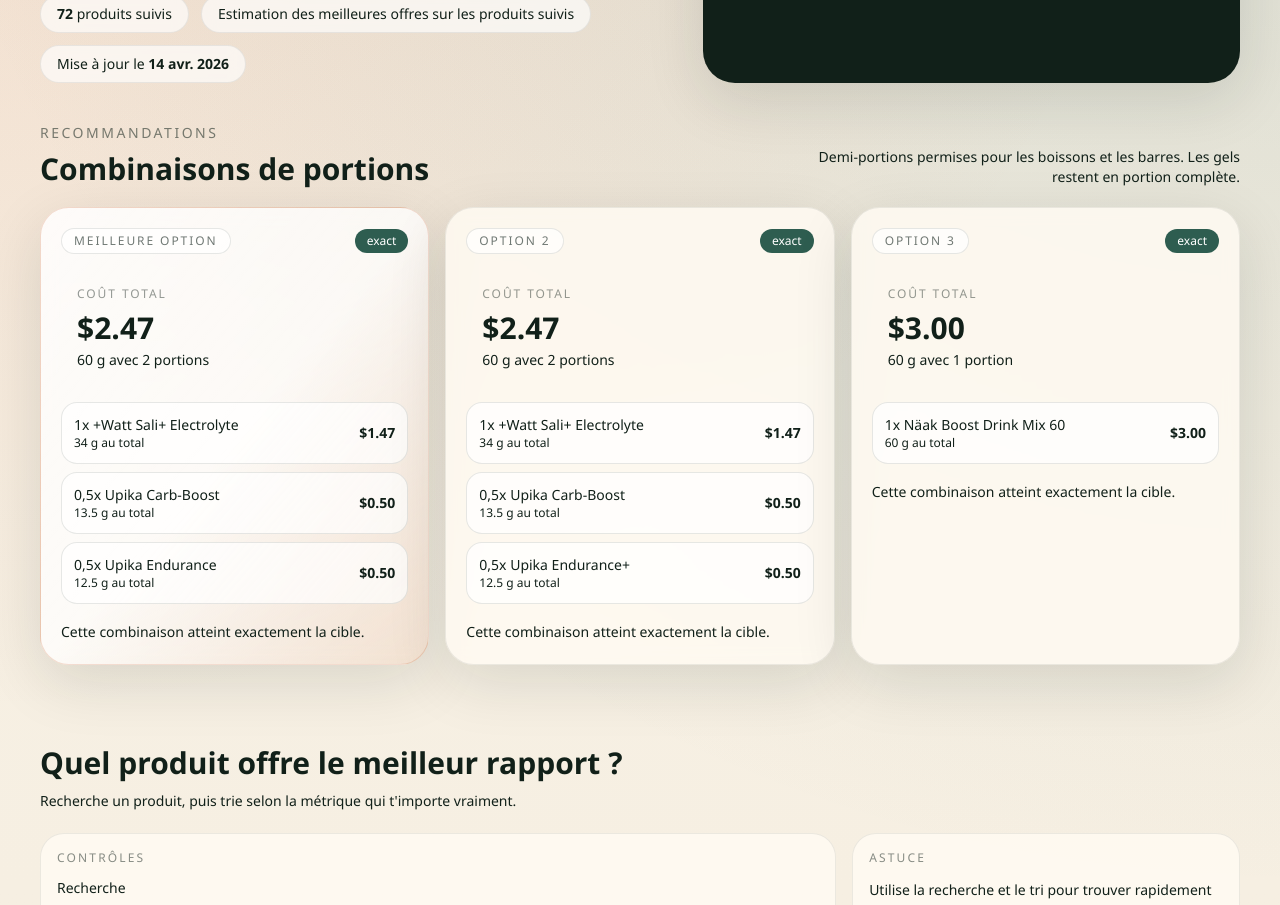
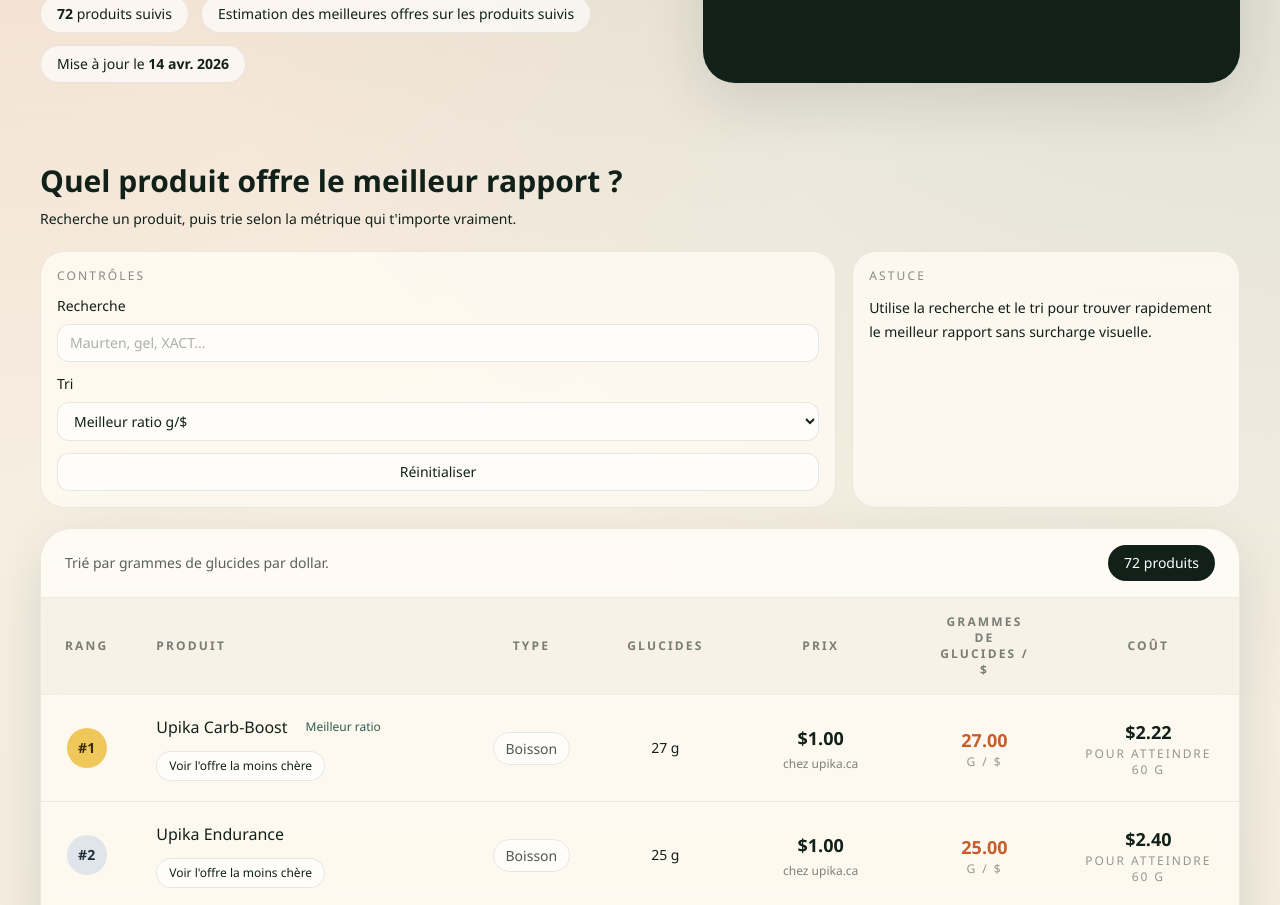
Before and after one commit to nathanguerard-ai/carbrate-site, a Next.js app: page / in a window 1280 px wide. Shown: the part 520-1425 px from the top of the page. Built offline with nearby package versions, Linux system fonts and the light colour scheme; no server answers.

Commit message:
Remove portion recommendation section from page

```diff
--- a/app/page.tsx
+++ b/app/page.tsx
@@ -5,7 +5,6 @@
   clampTargetGrams,
   DEFAULT_TARGET_CARBS,
   getCatalogUpdatedAt,
-  getPortionRecommendations,
   getProducts,
 } from "@/lib/carbrate";
 
@@ -69,11 +68,6 @@
   const scopeDescription = hasActiveFilters
     ? "dans la sélection"
     : "dans le catalogue";
-  const portionRecommendations = getPortionRecommendations(
-    visibleProducts,
-    targetGrams,
-    3,
-  );
 
   return (
     <div className="mx-auto w-full max-w-7xl flex-col px-6 py-8 sm:px-8 lg:px-10">
@@ -192,89 +186,7 @@
         </section>
       </section>
 
-      {portionRecommendations.length > 0 ? (
-        <section className="pb-10">
-          <div className="mb-5 flex items-end justify-between gap-4">
-            <div>
-              <p className="text-sm uppercase tracking-[0.18em] text-ink/55">
-                Recommandations
-              </p>
-              <h2 className="mt-2 text-3xl font-semibold text-ink">
-                Combinaisons de portions
-              </h2>
-            </div>
-            <p className="max-w-md text-right text-sm text-ink/62">
-              Demi-portions permises pour les boissons et les barres. Les gels
-              restent en portion complète.
-            </p>
-          </div>
-          <div className="grid gap-4 lg:grid-cols-3">
-            {portionRecommendations.map((plan, index) => (
-              <article
-                key={`plan-${index}-${plan.totalCarbs}-${plan.totalCost}`}
-                className={`rounded-[1.8rem] border p-5 shadow-card backdrop-blur ${
-                  index === 0
-                    ? "border-accent/20 bg-gradient-to-br from-white/85 via-white/75 to-accent/10"
-                    : "border-[var(--line)] bg-[var(--panel)]"
-                }`}
-              >
-                <div className="flex items-center justify-between gap-3">
-                  <span className="rounded-full border border-ink/10 bg-white/70 px-3 py-1 text-xs uppercase tracking-[0.16em] text-ink/60">
-                    {index === 0 ? "Meilleure option" : `Option ${index + 1}`}
-                  </span>
-                  <span className={`rounded-full px-3 py-1 text-xs ${
-                    plan.differenceFromTarget === 0
-                      ? "bg-pine text-white"
-                      : plan.totalCarbs > targetGrams
-                        ? "bg-[#f0c75a] text-[#3a2b00]"
-                        : "bg-white/70 text-ink/70"
-                  }`}>
-                    {plan.differenceFromTarget === 0
-                      ? "exact"
-                      : plan.totalCarbs > targetGrams
-                        ? `+${plan.totalCarbs - targetGrams} g`
-                        : `-${targetGrams - plan.totalCarbs} g`}
-                  </span>
-                </div>
-                <div className="mt-4 rounded-[1.2rem] bg-white/78 px-4 py-4">
-                  <p className="text-xs uppercase tracking-[0.16em] text-ink/45">
-                    Coût total
-                  </p>
-                  <p className="mt-2 text-3xl font-semibold text-ink">
-                    ${plan.totalCost.toFixed(2)}
-                  </p>
-                  <p className="mt-1 text-sm text-ink/58">
-                    {plan.totalCarbs} g avec {formatPortions(plan.portionCount)}
-                  </p>
-                </div>
-                <div className="mt-4 space-y-2">
-                  {plan.items.map((item) => (
-                    <div
-                      key={`${item.productId}-${item.portions}`}
-                      className="flex items-center justify-between gap-3 rounded-[1rem] border border-ink/10 bg-white/70 px-3 py-3"
-                    >
-                      <div>
-                        <p className="text-sm font-medium text-ink">
-                          {formatMultiplier(item.portions)} {item.brand} {item.name}
-                        </p>
-                        <p className="text-xs text-ink/58">
-                          {item.totalCarbs} g au total
-                        </p>
-                      </div>
-                      <p className="text-sm font-semibold text-ink">
-                        ${item.totalPrice.toFixed(2)}
-                      </p>
-                    </div>
-                  ))}
-                </div>
-                <p className="mt-4 text-sm leading-6 text-ink/62">
-                  {describePlan(plan.totalCarbs, targetGrams)}
-                </p>
-              </article>
-            ))}
-          </div>
-        </section>
-      ) : null}
+
 
       <section className="py-10">
         <div className="mb-5 flex flex-col gap-5">
```
